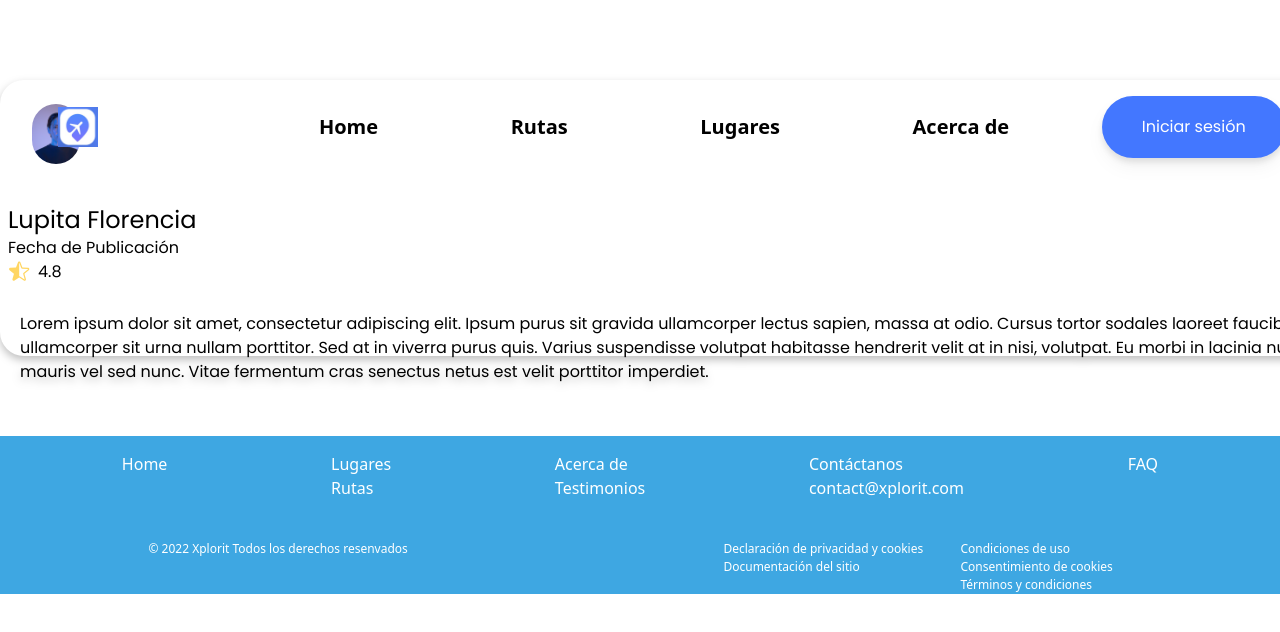
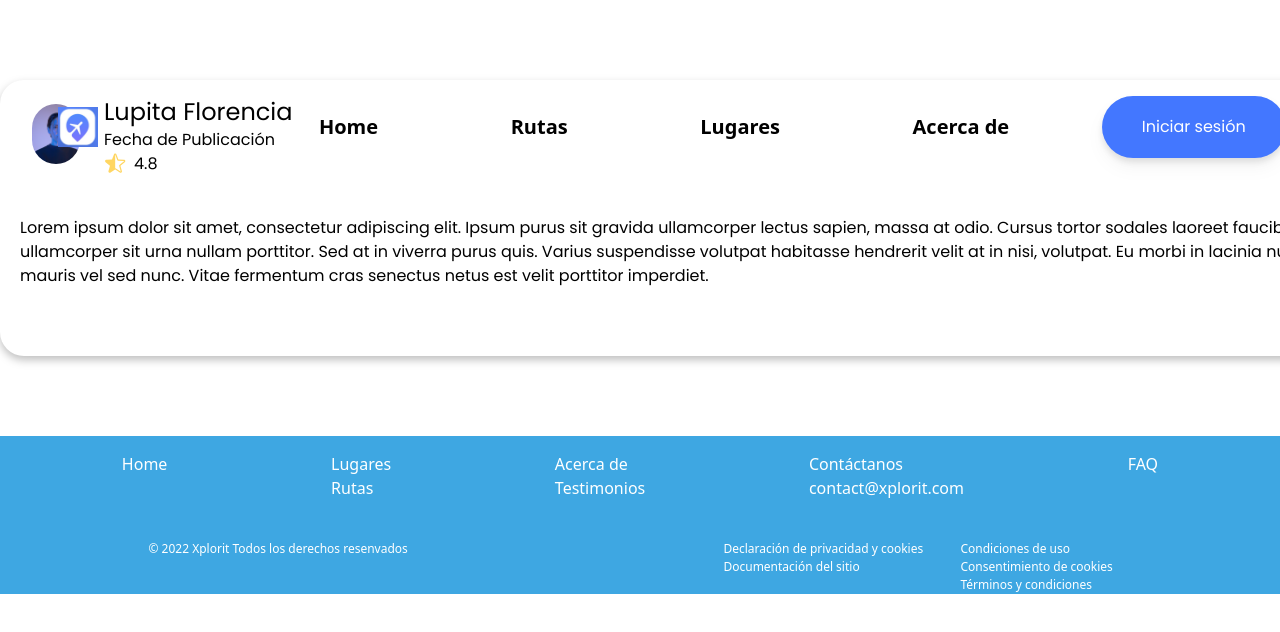
Before and after one commit to lacdev/xplorit-frontend, a React (Create React App) app: page /Routes in a window 1280 px wide. Shown: the top 632 px of the page. Built offline with nearby package versions, Linux system fonts and the light colour scheme.

Commit message:
Update Avatar classes

```diff
--- a/src/components/Common/Avatar.js
+++ b/src/components/Common/Avatar.js
@@ -3,7 +3,7 @@ import ImaAvatar from 'assets/img/avatar1.jpg'
 
 const classes={
     container:'flex bg-transparent p-6 justify-center rounded-full',
-    img:'rounded rounded-full place-content-center'
+    img:'rounded-full place-content-center'
 }
 function Avatar({width, height}) {
   return (
--- a/src/components/Common/Comments.js
+++ b/src/components/Common/Comments.js
@@ -3,8 +3,8 @@ import Avatar from 'components/Common/Avatar';
 import StartHalf from 'assets/icons/StartHalf';
 const classes={
   container:' font-primary min-w-commentsW h-commentsH bg-white rounded-3xl drop-shadow-testimonialShadow mt-20',
-  maincon:'flex flex-col m-2',
-  avatarcon:'flex',
+  maincon:'flex flex-row m-2',
+  avatarcon:'flex rounded-full',
   detailscon:'flex flex-col mt-4',
   titleh3:'text-2xl fond-normal',
   qualificationcon:'flex',
```
